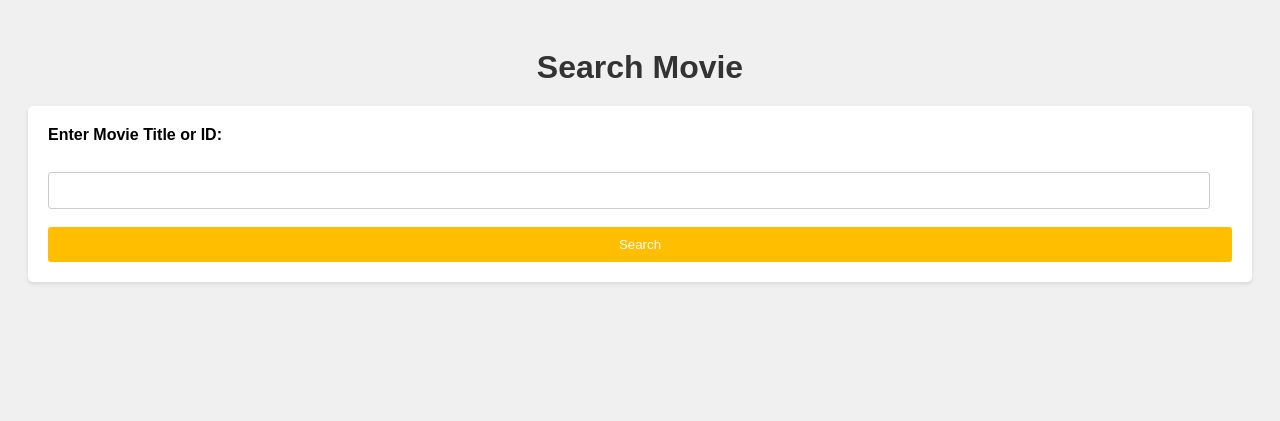
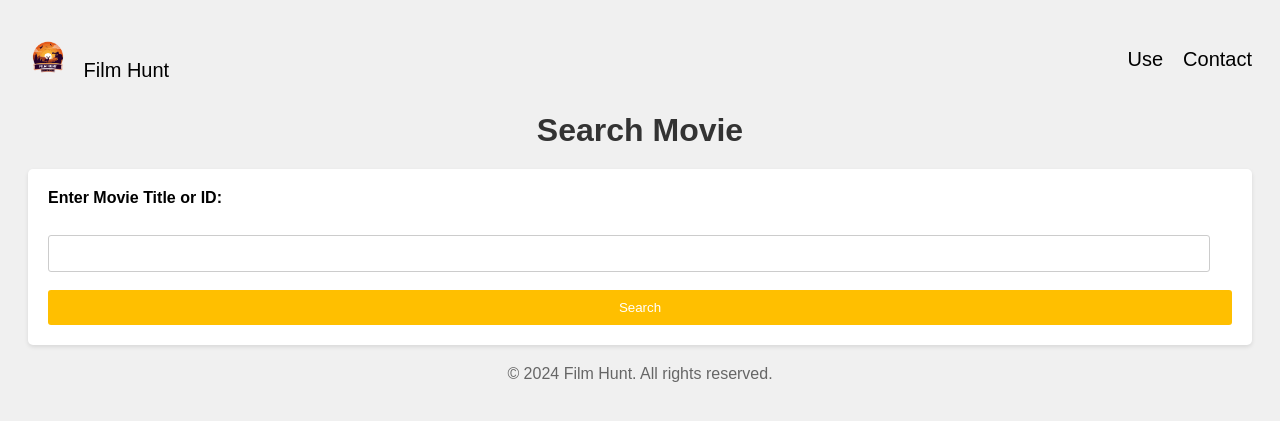
Before and after one commit to Dokuqui/Find-Movie-APP_Django, a Django app: page /movie_app/movie/ in a window 1280 px wide. Shown: the top 421 px of the page. Run offline with Django 5.2, Linux system fonts and the light colour scheme.

Commit message:
feat(DFM-13): Add footer and nav

```diff
--- a/movie_app/templates/movie_app/home.html
+++ b/movie_app/templates/movie_app/home.html
@@ -8,6 +8,18 @@
     <link rel="stylesheet" type="text/css" href="{% static 'css/home.css' %}">
 </head>
 <body>
+    <nav>
+        <div class="logo">
+            <a href="{% url 'home' %}">
+                <img src="{% static 'images/logo.png' %}" alt="Film Hunt">
+                Film Hunt
+            </a>
+        </div>
+        <ul>
+            <li><a href="{% url 'usage' %}">Use</a></li>
+            <li><a href="{% url 'contact' %}">Contact</a></li>
+        </ul>
+    </nav>
     <h1>Search Movie</h1>
     <form method="POST">
         {% csrf_token %}
@@ -15,5 +27,9 @@
         <input type="text" id="title" name="title" required><br><br>
         <button type="submit">Search</button>
     </form>
+
+    <footer>
+        <p>&copy; {% now "Y" %} Film Hunt. All rights reserved.</p>
+    </footer>
 </body>
 </html>
--- a/movie_app/urls.py
+++ b/movie_app/urls.py
@@ -3,5 +3,7 @@ from django.urls import path
 from . import views
 
 urlpatterns = [
-    path("movie/", views.movie_app, name='movie_app'),
+    path("movie/", views.movie_app, name='home'),
+    path("movie/usage", views.movie_app, name='usage'),
+    path("movie/contact", views.movie_app, name='contact')
 ]
--- a/static/css/error.css
+++ b/static/css/error.css
@@ -1,3 +1,5 @@
+@import "nav_footer.css";
+
 body {
     font-family: Arial, sans-serif;
     background-color: #f0f0f0;
--- a/static/css/home.css
+++ b/static/css/home.css
@@ -1,3 +1,5 @@
+@import "nav_footer.css";
+
 body {
     font-family: Arial, sans-serif;
     background-color: #f0f0f0;
--- a/static/css/movie_detail.css
+++ b/static/css/movie_detail.css
@@ -1,3 +1,5 @@
+@import "nav_footer.css";
+
 body {
     font-family: Arial, sans-serif;
     background-color: #f0f0f0;
--- /dev/null
+++ b/static/css/nav_footer.css
@@ -0,0 +1,44 @@
+nav {
+    display: flex;
+    justify-content: space-between;
+    align-items: center;
+    font-size: 20px;
+    color: #000000;
+}
+
+.logo {
+    display: flex;
+    align-items: center;
+}
+
+.logo a {
+    text-decoration: none;
+    color: inherit;
+}
+
+.logo img {
+    width: 40px;
+    height: 40px;
+    margin-right: 10px;
+}
+
+nav ul {
+    display: flex;
+    list-style-type: none;
+    padding: 0;
+}
+
+nav ul li {
+    margin-left: 20px;
+}
+
+nav ul li a {
+    text-decoration: none;
+    color: inherit;
+}
+
+footer {
+    margin-top: 20px;
+    text-align: center;
+    color: #666666;
+}
```
Also changed, not shown: movie_app/templates/movie_app/contact.html (added, +10 -0 lines), movie_app/templates/movie_app/error.html (+16 -0 lines), movie_app/templates/movie_app/movie_detail.html (+16 -0 lines), movie_app/templates/movie_app/usage.html (added, +10 -0 lines), static/images/logo.png (added).
